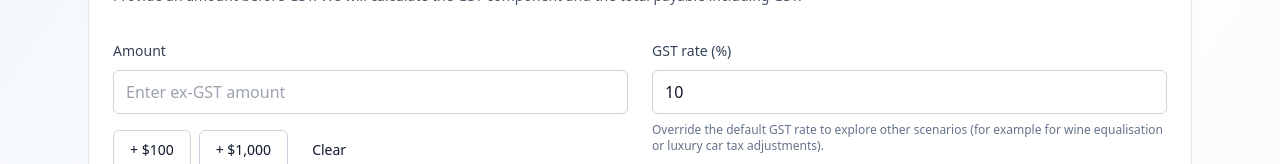
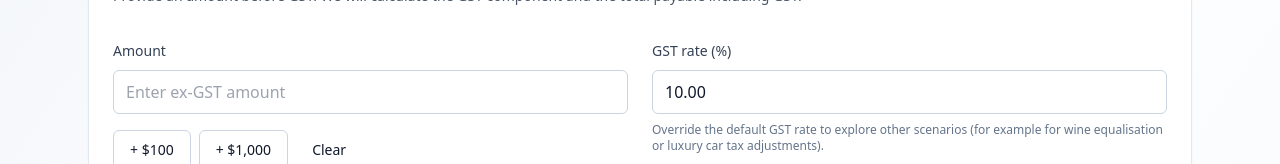
Before and after one commit to MikeHuntswarm/GstCalc, a React (Vite) app: page / in a window 1280 px wide. Shown: the part 525-689 px from the top of the page. Built offline with nearby package versions, Linux system fonts and the light colour scheme; no server answers.

Commit message:
Respect default GST rate updates when not customised

```diff
--- a/src/components/modules/GstCalculator.tsx
+++ b/src/components/modules/GstCalculator.tsx
@@ -1,4 +1,4 @@
-import { useCallback, useMemo, useState } from 'react';
+import { useCallback, useEffect, useMemo, useState } from 'react';
 import { CalculatorIcon, CopyIcon } from 'lucide-react';
 import { Button } from '@/components/ui/button';
 import { Card, CardContent, CardDescription, CardHeader, CardTitle } from '@/components/ui/card';
@@ -22,8 +22,16 @@ type CopyTarget = 'exclusive' | 'gst' | 'inclusive' | null;
 export function GstCalculator({ defaultRate, notes }: GstCalculatorProps) {
   const [mode, setMode] = useState<Mode>('exclusive');
   const [amountInput, setAmountInput] = useState('');
-  const [rateInput, setRateInput] = useState((defaultRate * 100).toString());
+  const [rateInput, setRateInput] = useState((defaultRate * 100).toFixed(2));
+  const [rateDirty, setRateDirty] = useState(false);
   const [copyTarget, setCopyTarget] = useState<CopyTarget>(null);
+
+  useEffect(() => {
+    if (!rateDirty) {
+      const nextRate = (defaultRate * 100).toFixed(2);
+      setRateInput((current) => (current !== nextRate ? nextRate : current));
+    }
+  }, [defaultRate, rateDirty]);
 
   const amount = useMemo(() => {
     const value = parseFloat(amountInput.replace(/[^0-9.-]/g, ''));
@@ -128,7 +136,10 @@ export function GstCalculator({ defaultRate, notes }: GstCalculatorProps) {
               id="rate"
               inputMode="decimal"
               value={rateInput}
-              onChange={(event) => setRateInput(event.target.value)}
+              onChange={(event) => {
+                setRateDirty(true);
+                setRateInput(event.target.value);
+              }}
               placeholder={(defaultRate * 100).toFixed(2)}
             />
             <p className="text-xs text-slate-500">
```
